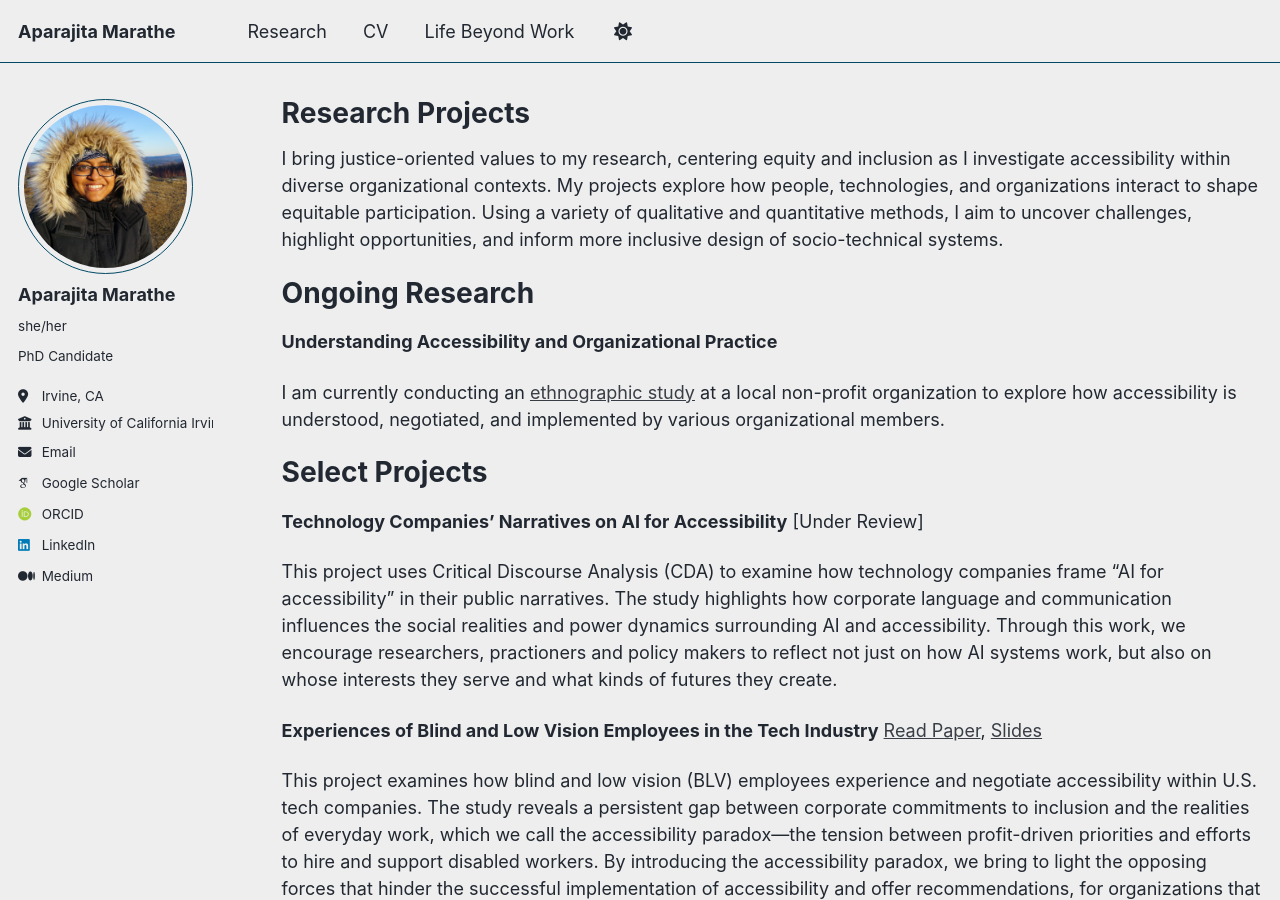
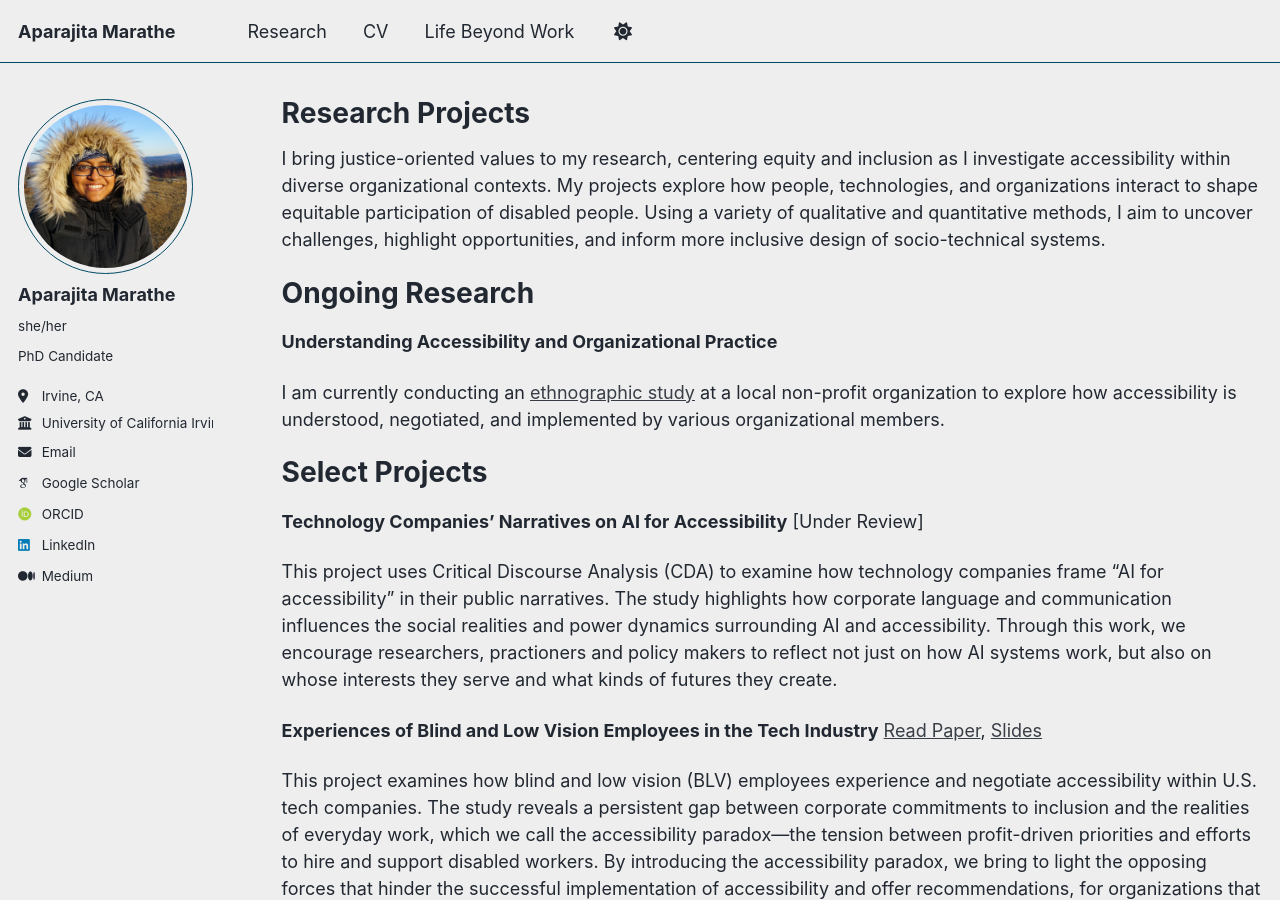
Before and after one commit to aparajitamarathe/aparajitamarathe.github.io, a Jekyll site: the page built from _pages/research.md, in a window 1280 px wide and 900 px high. Built offline with Jekyll 4.4.1, drawn with Linux system fonts in a browser that asks for light colours; some web fonts are replaced.

Commit message:
Update research.md

```diff
--- a/_pages/research.md
+++ b/_pages/research.md
@@ -8,7 +8,7 @@ redirect_from:
 ---
 
 {% include base_path %}
-I bring justice-oriented values to my research, centering equity and inclusion as I investigate accessibility within diverse organizational contexts. My projects explore how people, technologies, and organizations interact to shape equitable participation. Using a variety of qualitative and quantitative methods, I aim to uncover challenges, highlight opportunities, and inform more inclusive design of socio-technical systems.
+I bring justice-oriented values to my research, centering equity and inclusion as I investigate accessibility within diverse organizational contexts. My projects explore how people, technologies, and organizations interact to shape equitable participation of disabled people. Using a variety of qualitative and quantitative methods, I aim to uncover challenges, highlight opportunities, and inform more inclusive design of socio-technical systems.
 
 Ongoing Research
 ======
```
